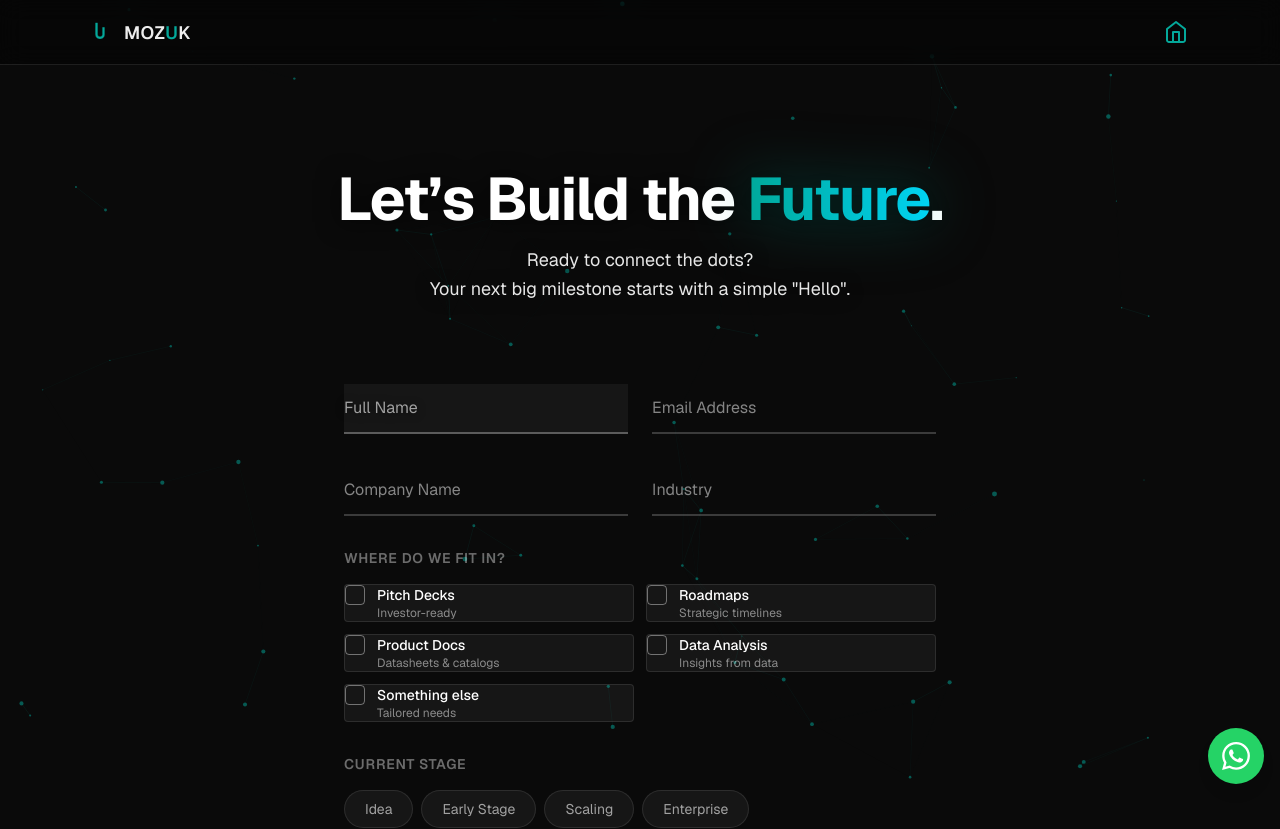
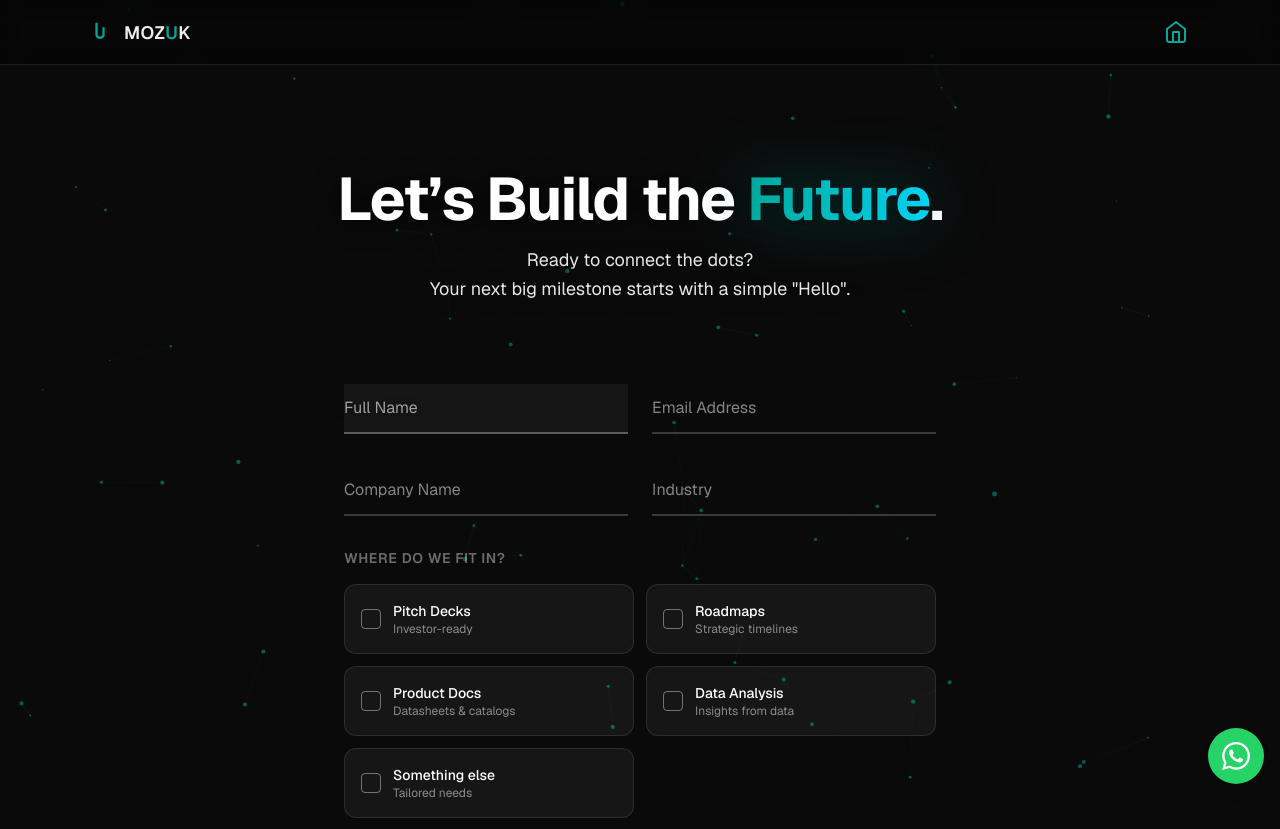
Before and after one commit to Drakhtar359/mozuk-site, a Next.js app in the folder apps/web/: page /mozuk-form in a window 1280 px wide. Shown: the top 829 px of the page. Built offline with nearby package versions, Linux system fonts and the light colour scheme.

Commit message:
fix: vertically center checkboxes and fix className syntax

```diff
--- a/apps/web/src/app/mozuk-form/page.tsx
+++ b/apps/web/src/app/mozuk-form/page.tsx
@@ -148,11 +148,11 @@ export default function MozukForm() {
                   {services.map((s) => (
                     <label
                       key={s.key}
-                      className={`relative flex items - center p - 4 rounded - xl border cursor - pointer transition - all duration - 300 group
+                      className={`relative flex items-center p-4 rounded-xl border cursor-pointer transition-all duration-300 group
                         ${focusedField === s.key
                           ? "bg-[var(--brand)]/10 border-[var(--brand)]"
                           : "bg-white/5 border-white/10 hover:border-white/30"
-                        } `}
+                        }`}
                       onMouseEnter={() => setFocusedField(s.key)}
                       onMouseLeave={() => setFocusedField(null)}
                     >
@@ -167,7 +167,7 @@ export default function MozukForm() {
                         }}
                       />
                       {/* Custom Checkbox Circle */}
-                      <div className="w-5 h-5 rounded border border-white/40 mr-3 peer-checked:bg-[var(--brand)] peer-checked:border-[var(--brand)] flex items-center justify-center transition-colors">
+                      <div className="flex-shrink-0 w-5 h-5 rounded border border-white/40 mr-3 peer-checked:bg-[var(--brand)] peer-checked:border-[var(--brand)] flex items-center justify-center transition-colors">
                         <svg className="w-3 h-3 text-white opacity-0 peer-checked:opacity-100" viewBox="0 0 24 24" fill="none" stroke="currentColor" strokeWidth="4">
                           <polyline points="20 6 9 17 4 12" />
                         </svg>
```
